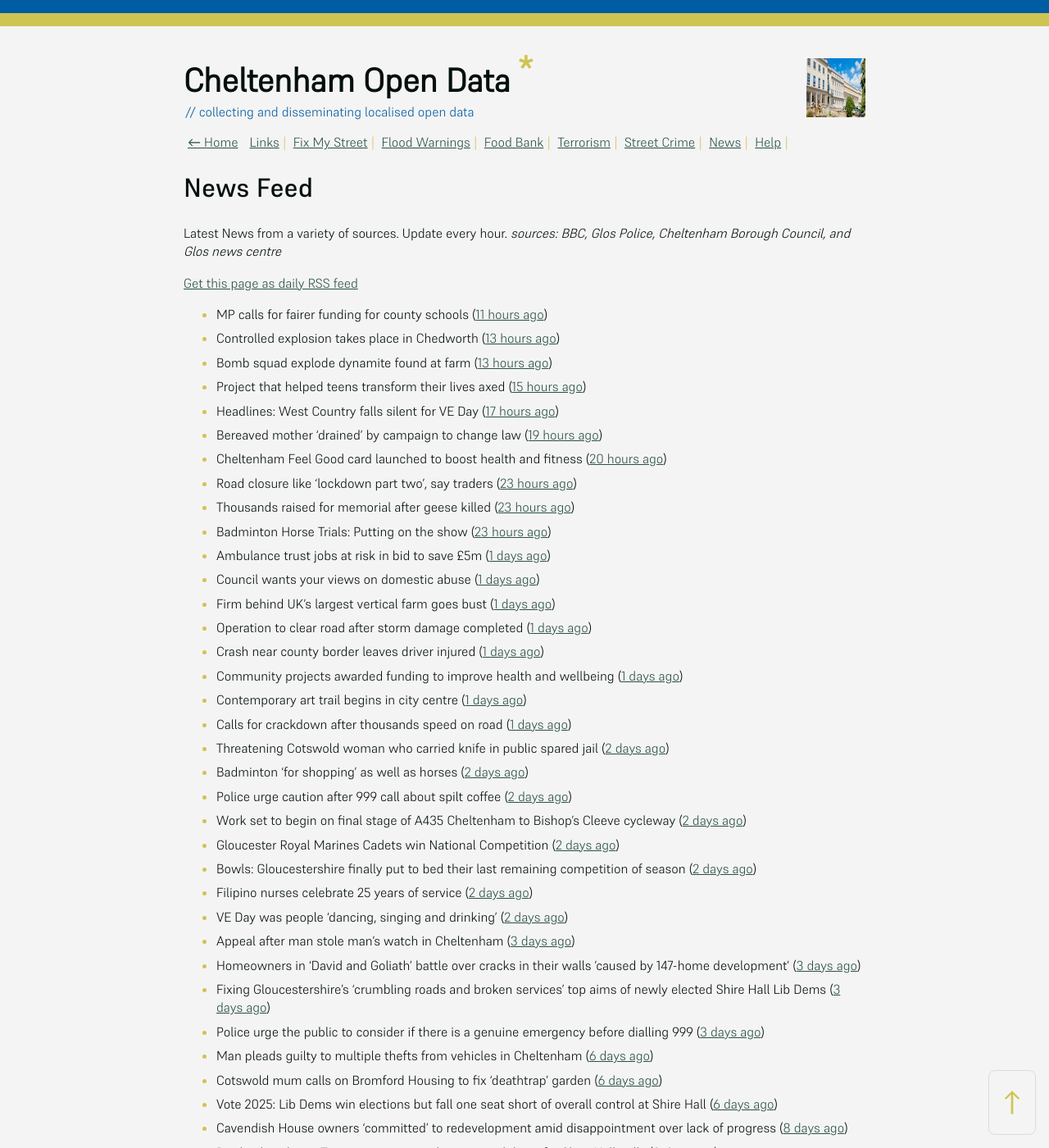
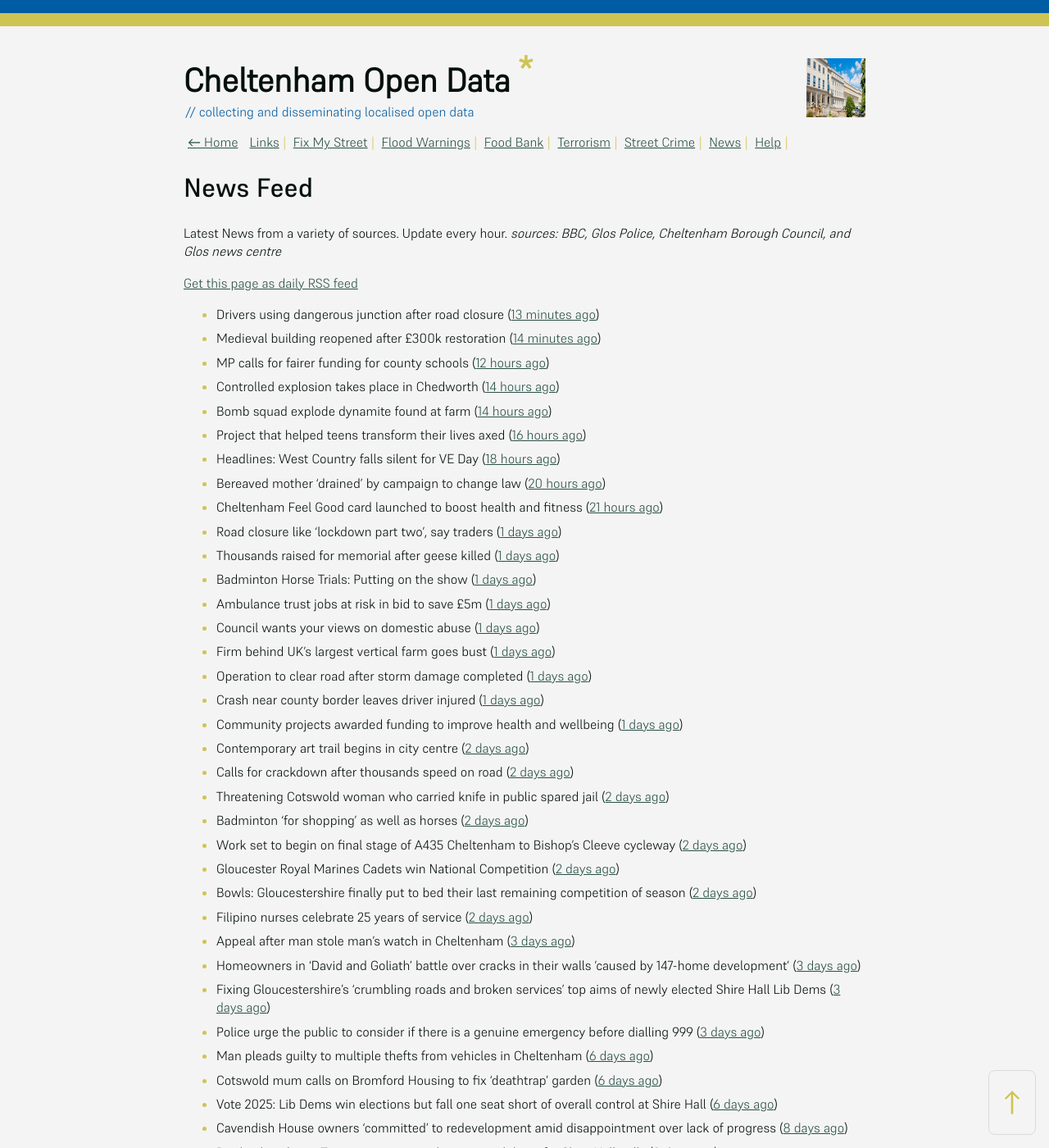
Before and after one commit to mat-0/cheltenham-open-data, a Jekyll site: the page built from _pages/news.md, in a window 1280 px wide and 1400 px high. Shown: the whole window at 82% size. Built offline with Jekyll 4.4.1, drawn with Linux system fonts in a browser that asks for light colours.

Commit message:
Updated 2025-05-09 05:58:06

```diff
--- a/_pages/news.md
+++ b/_pages/news.md
@@ -12,32 +12,32 @@ _sources: BBC, Glos Police, Cheltenham Borough Council, and Glos news centre_
 [Get this page as daily RSS feed](/daily.rss)
 
 <!-- news_marker starts -->
-- MP calls for fairer funding for county schools ([11 hours ago](https://www.bbc.com/news/articles/c14kz050y3ro))
-- Controlled explosion takes place in Chedworth ([13 hours ago](https://gloucesternewscentre.co.uk/controlled-explosion-takes-place-in-chedworth/))
-- Bomb squad explode dynamite found at farm ([13 hours ago](https://www.bbc.com/news/articles/c0k34gzdmxko))
-- Project that helped teens transform their lives axed ([15 hours ago](https://www.bbc.com/news/articles/ckg1gmmn82zo))
-- Headlines: West Country falls silent for VE Day ([17 hours ago](https://www.bbc.com/news/articles/c3083nv58z7o))
-- Bereaved mother 'drained' by campaign to change law ([19 hours ago](https://www.bbc.com/news/articles/c99p985r1xgo))
-- Cheltenham Feel Good card launched to boost health and fitness ([20 hours ago](https://www.cheltenham.gov.uk/news/article/3007/cheltenham_feel_good_card_launched_to_boost_health_and_fitness))
-- Road closure like 'lockdown part two', say traders ([23 hours ago](https://www.bbc.com/news/articles/c3r8r3yrjgjo))
-- Thousands raised for memorial after geese killed ([23 hours ago](https://www.bbc.com/news/articles/cn80d0k231yo))
-- Badminton Horse Trials: Putting on the show ([23 hours ago](https://www.bbc.com/news/articles/c1lm3e424dqo))
+- Drivers using dangerous junction after road closure ([13 minutes ago](https://www.bbc.com/news/articles/c0qnq5jvwz0o))
+- Medieval building reopened after £300k restoration ([14 minutes ago](https://www.bbc.com/news/articles/cwy6y3d1xz0o))
+- MP calls for fairer funding for county schools ([12 hours ago](https://www.bbc.com/news/articles/c14kz050y3ro))
+- Controlled explosion takes place in Chedworth ([14 hours ago](https://gloucesternewscentre.co.uk/controlled-explosion-takes-place-in-chedworth/))
+- Bomb squad explode dynamite found at farm ([14 hours ago](https://www.bbc.com/news/articles/c0k34gzdmxko))
+- Project that helped teens transform their lives axed ([16 hours ago](https://www.bbc.com/news/articles/ckg1gmmn82zo))
+- Headlines: West Country falls silent for VE Day ([18 hours ago](https://www.bbc.com/news/articles/c3083nv58z7o))
+- Bereaved mother 'drained' by campaign to change law ([20 hours ago](https://www.bbc.com/news/articles/c99p985r1xgo))
+- Cheltenham Feel Good card launched to boost health and fitness ([21 hours ago](https://www.cheltenham.gov.uk/news/article/3007/cheltenham_feel_good_card_launched_to_boost_health_and_fitness))
+- Road closure like 'lockdown part two', say traders ([1 days ago](https://www.bbc.com/news/articles/c3r8r3yrjgjo))
+- Thousands raised for memorial after geese killed ([1 days ago](https://www.bbc.com/news/articles/cn80d0k231yo))
+- Badminton Horse Trials: Putting on the show ([1 days ago](https://www.bbc.com/news/articles/c1lm3e424dqo))
 - Ambulance trust jobs at risk in bid to save £5m ([1 days ago](https://www.bbc.com/news/articles/c078721k50xo))
 - Council wants your views on domestic abuse ([1 days ago](https://gloucesternewscentre.co.uk/council-wants-your-views-on-domestic-abuse/))
 - Firm behind UK's largest vertical farm goes bust ([1 days ago](https://www.bbc.com/news/articles/c9qwq5245zvo))
 - Operation to clear road after storm damage completed ([1 days ago](https://www.bbc.com/news/articles/cp91d93kv7vo))
 - Crash near county border leaves driver injured ([1 days ago](https://www.bbc.com/news/articles/cd7v7z98xvwo))
 - Community projects awarded funding to improve health and wellbeing ([1 days ago](https://www.cheltenham.gov.uk/news/article/3006/community_projects_awarded_funding_to_improve_health_and_wellbeing))
-- Contemporary art trail begins in city centre ([1 days ago](https://www.bbc.com/news/articles/cdrg7pjg8pvo))
-- Calls for crackdown after thousands speed on road ([1 days ago](https://www.bbc.com/news/articles/cj454v1qzrxo))
+- Contemporary art trail begins in city centre ([2 days ago](https://www.bbc.com/news/articles/cdrg7pjg8pvo))
+- Calls for crackdown after thousands speed on road ([2 days ago](https://www.bbc.com/news/articles/cj454v1qzrxo))
 - Threatening Cotswold woman who carried knife in public spared jail ([2 days ago](https://gloucesternewscentre.co.uk/threatening-cotswold-woman-who-carried-knife-in-public-spared-jail/))
 - Badminton 'for shopping' as well as horses ([2 days ago](https://www.bbc.com/news/articles/cqx4nl0w8x4o))
-- Police urge caution after 999 call about spilt coffee ([2 days ago](https://www.bbc.com/news/articles/c4g9ng7z94jo))
 - Work set to begin on final stage of A435 Cheltenham to Bishop’s Cleeve cycleway ([2 days ago](https://gloucesternewscentre.co.uk/work-set-to-begin-on-final-stage-of-a435-cheltenham-to-bishops-cleeve-cycleway/))
 - Gloucester Royal Marines Cadets win National Competition ([2 days ago](https://gloucesternewscentre.co.uk/gloucester-royal-marines-cadets-win-national-competition/))
 - Bowls: Gloucestershire finally put to bed their last remaining competition of season ([2 days ago](https://gloucesternewscentre.co.uk/bowls-gloucestershire-finally-put-to-bed-their-last-remaining-competition-of-season/))
 - Filipino nurses celebrate 25 years of service ([2 days ago](https://gloucesternewscentre.co.uk/filipino-nurses-celebrate-25-years-of-service/))
-- VE Day was people 'dancing, singing and drinking' ([2 days ago](https://www.bbc.com/news/articles/cvg9y4pye5ro))
 - Appeal after man stole man’s watch in Cheltenham ([3 days ago](https://gloucesternewscentre.co.uk/appeal-after-man-stole-mans-watch-in-cheltenham/))
 - Homeowners in ‘David and Goliath’ battle over cracks in their walls ’caused by 147-home development’ ([3 days ago](https://gloucesternewscentre.co.uk/homeowners-in-david-and-goliath-battle-over-cracks-in-their-walls-caused-by-147-home-development/))
 - Fixing Gloucestershire’s ‘crumbling roads and broken services’ top aims of newly elected Shire Hall Lib Dems ([3 days ago](https://gloucesternewscentre.co.uk/fixing-gloucestershires-crumbling-roads-and-broken-services-top-aims-of-newly-elected-shire-hall-lib-dems/))
```
Also changed, not shown: _data/flood.json (+5 -69 lines), index.md (+5 -5 lines).
